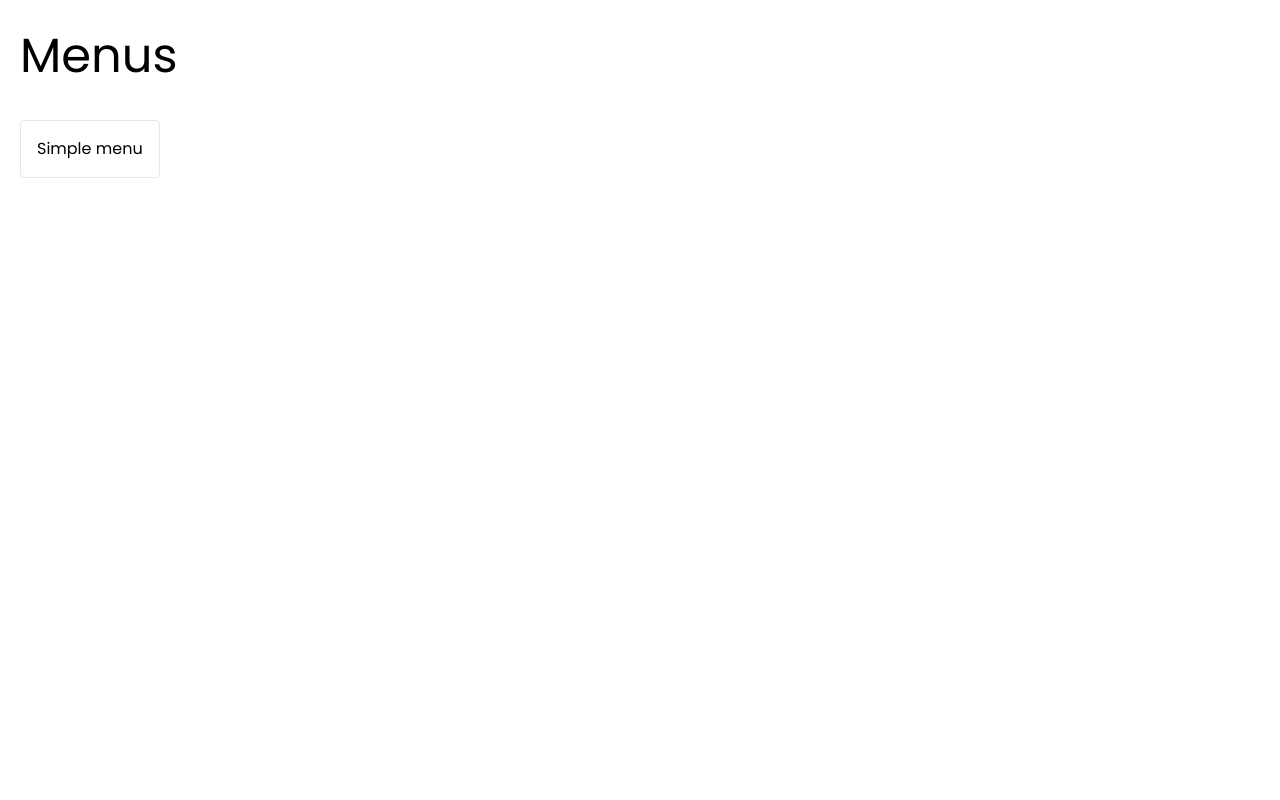
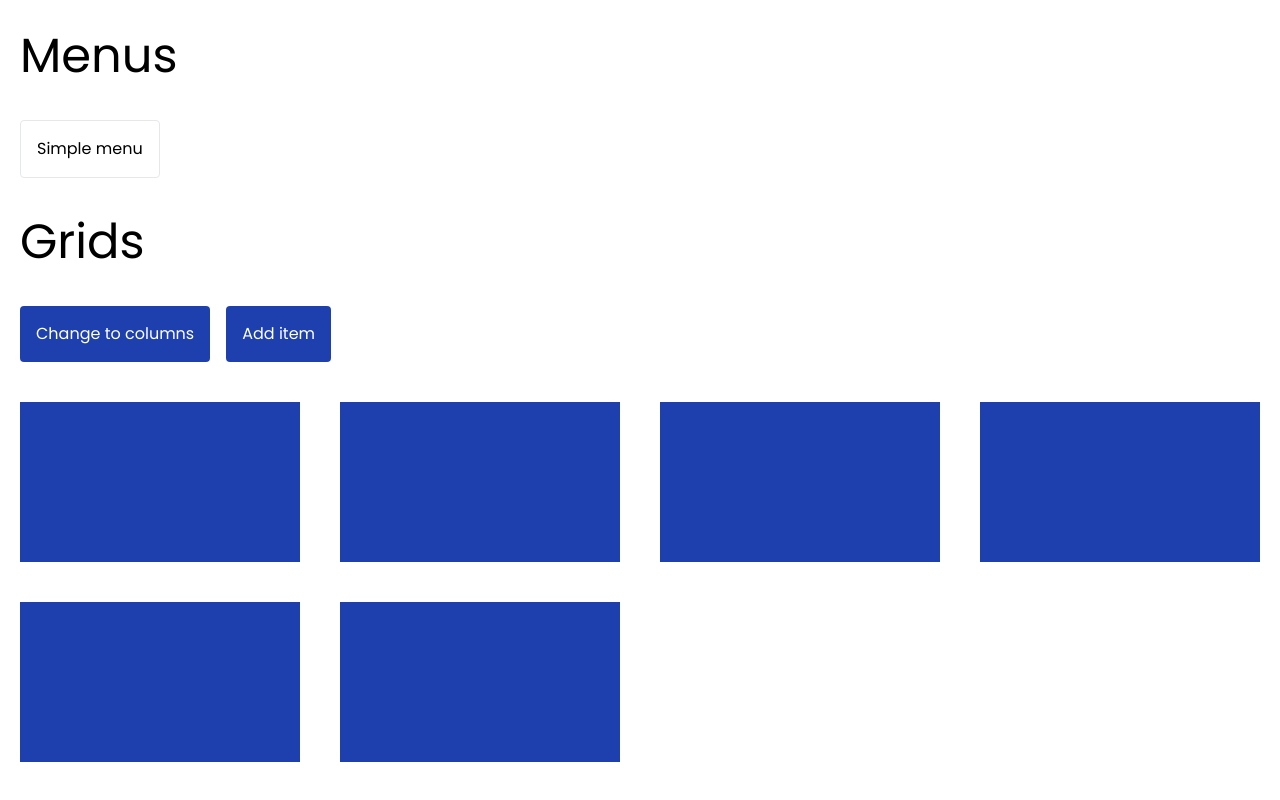
Before and after one commit to Jwakers/animation-standards, a Next.js app: page /gsap/examples in a window 1280 px wide. Shown: the part 636-1436 px from the top of the page. Before the commit the page ends 910 px from the top, so only its background shows below. Built offline with nearby package versions, Linux system fonts and the light colour scheme.

Commit message:
Created transforming grid component

```diff
--- a/src/app/globals.css
+++ b/src/app/globals.css
@@ -18,11 +18,11 @@
 html,
 body {
   width: 100%;
-  overflow-x: hidden;
 }
 
 body {
   color: rgb(var(--foreground-rgb));
+  overflow-x: hidden;
 }
 
 @layer components {
--- a/src/app/gsap/examples/page.tsx
+++ b/src/app/gsap/examples/page.tsx
@@ -1,6 +1,7 @@
 import Container from "@/components/container";
 import Dropdown from "@/components/dropdown";
 import ExplodingText from "@/components/exploding-text";
+import GridTransforms from "@/components/grid-transforms";
 import RippleButton from "@/components/ripple-button";
 
 export default function ExamplesPage() {
@@ -17,6 +18,9 @@ export default function ExamplesPage() {
 
         <h2 className="text-5xl">Menus</h2>
         <Dropdown />
+
+        <h2 className="text-5xl">Grids</h2>
+        <GridTransforms />
       </Container>
     </main>
   );
--- a/src/components/dropdown.tsx
+++ b/src/components/dropdown.tsx
@@ -3,6 +3,7 @@
 import { gsap } from "gsap";
 import { useGSAP } from "@gsap/react";
 import { useRef, useState } from "react";
+import clsx from "clsx";
 
 export default function Dropdown() {
   const [isOpen, setIsOpen] = useState(false);
@@ -53,7 +54,14 @@ export default function Dropdown() {
       >
         Simple menu
       </button>
-      <ul className="dropdown-list absolute bottom-0 h-0 w-full translate-y-full space-y-2 rounded border bg-white p-4 opacity-0">
+      <ul
+        className={clsx(
+          "dropdown-list absolute bottom-0 h-0 w-full translate-y-full space-y-2 rounded border bg-white p-4 opacity-0",
+          {
+            "pointer-events-none": !isOpen,
+          },
+        )}
+      >
         {listItems.map((item, i) => (
           <li className="dropdown-list-item" key={`dropdown-item-${i}`}>
             {item}
--- /dev/null
+++ b/src/components/grid-transforms.tsx
@@ -0,0 +1,94 @@
+"use client";
+
+import { useGSAP } from "@gsap/react";
+import clsx from "clsx";
+import { gsap } from "gsap";
+import { Flip } from "gsap/Flip";
+import { useRef, useState } from "react";
+
+gsap.registerPlugin(Flip);
+
+export default function GridTransforms() {
+  const [isGrid, setIsGrid] = useState(true);
+  const flipState = useRef<Flip.FlipState>();
+  const containerRef = useRef<HTMLDivElement>(null);
+  const boxes = useRef<HTMLDivElement[]>([]);
+  const [gridItems, setGridItems] = useState(6);
+  const { contextSafe } = useGSAP({ scope: containerRef });
+
+  const handleToggle = contextSafe(() => {
+    flipState.current = Flip.getState(".box");
+    setIsGrid(!isGrid);
+  }) as React.MouseEventHandler<HTMLButtonElement>;
+
+  const addItem = () => {
+    setGridItems(gridItems + 1);
+  };
+
+  const removeItem = contextSafe((index: number) => {
+    const width = boxes.current[index].offsetWidth;
+
+    flipState.current = Flip.getState(".box");
+    boxes.current[index].style.display = "none";
+
+    Flip.from(flipState.current, {
+      duration: 0.5,
+      absolute: true,
+      onLeave: (els) => {
+        console.log("On leave", els);
+        gsap.set(els, {
+          width: width,
+        });
+        gsap.to(els, {
+          opacity: 0,
+          scale: 0,
+        });
+      },
+    });
+  });
+
+  useGSAP(() => {
+    if (!flipState.current) return;
+
+    Flip.from(flipState.current, {
+      duration: 0.5,
+      stagger: 0.05,
+      absolute: true,
+    });
+  }, [isGrid]);
+
+  return (
+    <>
+      <div className="flex flex-wrap items-center gap-4">
+        <button
+          className="rounded bg-blue-800 p-4 text-white"
+          onClick={handleToggle}
+        >
+          Change to {isGrid ? "columns" : "grid"}
+        </button>
+        <button
+          className="rounded bg-blue-800 p-4 text-white"
+          onClick={addItem}
+        >
+          Add item
+        </button>
+      </div>
+      <div
+        ref={containerRef}
+        className={clsx(
+          "grid w-full gap-10",
+          isGrid ? "grid-cols-4" : "grid-cols-1",
+        )}
+      >
+        {[...Array(gridItems)].map((_, i) => (
+          <div
+            key={i}
+            onClick={() => removeItem(i)}
+            ref={(el) => (boxes.current[i] = el as HTMLDivElement)}
+            className={clsx("box w-full bg-blue-800", isGrid ? "h-40" : "h-20")}
+          ></div>
+        ))}
+      </div>
+    </>
+  );
+}
```
